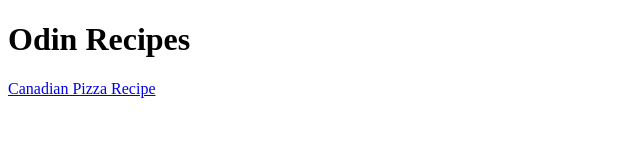
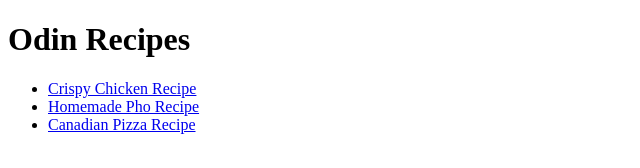
Before and after one commit to The0z/odin-recipes, a plain HTML site: page index.html in a window 1280 px wide. Shown: the whole page, without its empty margins (0-640 px from the left). Drawn offline with Linux system fonts and the light colour scheme.

Commit message:
Add links to index.html page

```diff
--- a/index.html
+++ b/index.html
@@ -7,6 +7,10 @@
     </head>
     <body>
         <h1>Odin Recipes</h1>
-        <a href="./recipes/pizza.html">Canadian Pizza Recipe</a>
+        <ul>
+            <li><a href="./recipes/crispy_chicken.html">Crispy Chicken Recipe</a> </li>
+            <li><a href="./recipes/pho.html">Homemade Pho Recipe</a></li>
+            <li><a href="./recipes/pizza.html">Canadian Pizza Recipe</a></li>
+        </ul>
     </body>
 </html>
```
